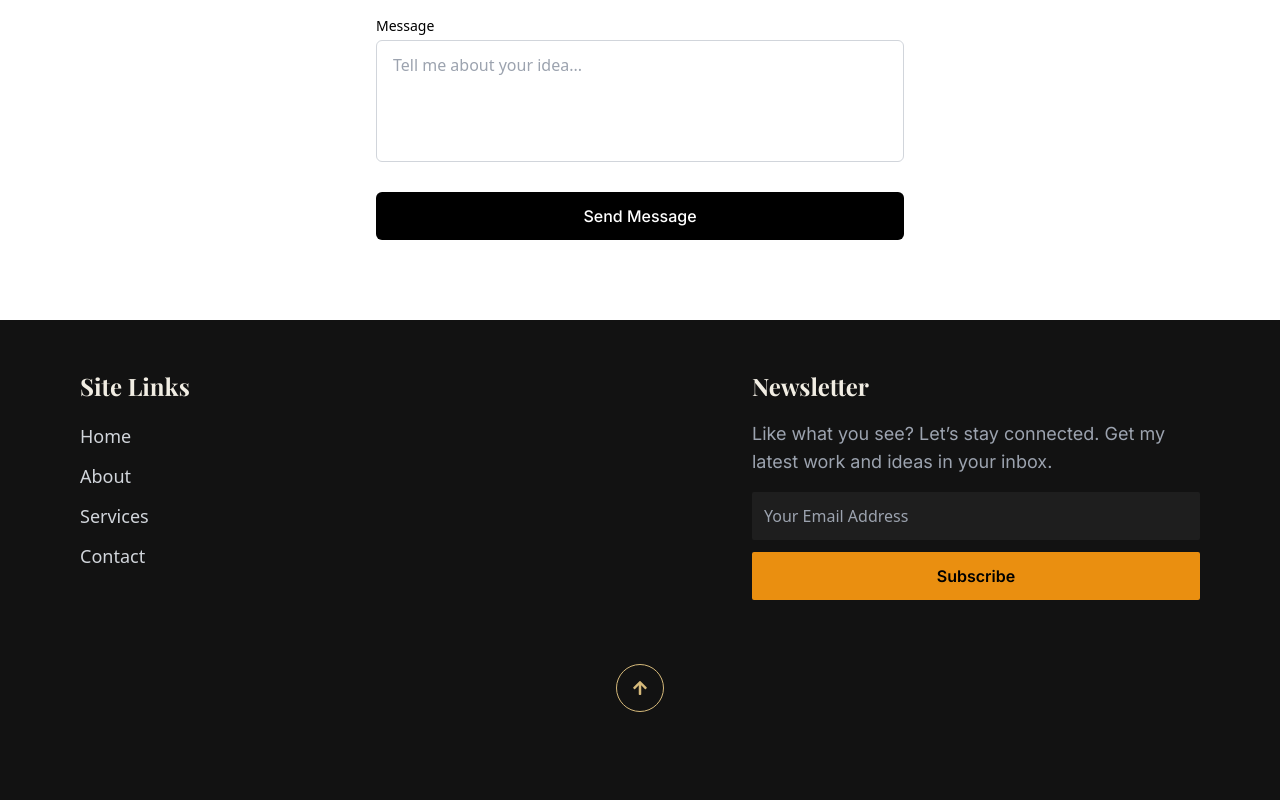
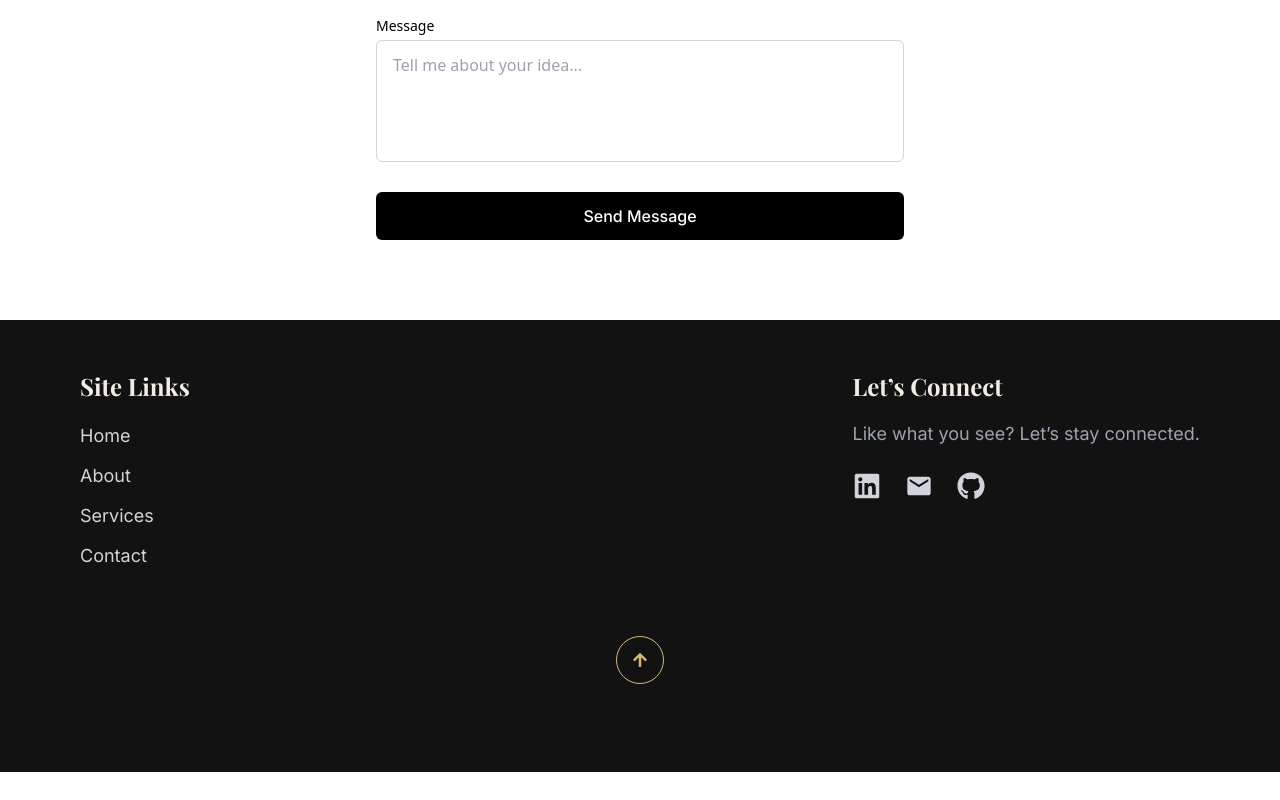
Before and after one commit to Pooja184/Portfolio, a React (Vite) app in the folder Frontend/: page /contact in a window 1280 px wide. Shown: the part 836-1636 px from the top of the page. After the commit the page ends 1608 px from the top, so only its background shows below. Built offline with nearby package versions, Linux system fonts and the light colour scheme.

Commit message:
use NavLink instead of lists to show sites

```diff
--- a/Frontend/src/components/Footer.jsx
+++ b/Frontend/src/components/Footer.jsx
@@ -1,47 +1,80 @@
 import React from "react";
-import { FaArrowUp } from "react-icons/fa";
-
+import { FaArrowUp, FaGithub, FaLinkedin } from "react-icons/fa";
+import { MdEmail } from "react-icons/md";
+import { NavLink } from "react-router-dom";
 const Footer = () => {
-
   const scrollToTop = () => {
-  window.scrollTo({ top: 0, behavior: "smooth" });
-};
+    window.scrollTo({ top: 0, behavior: "smooth" });
+  };
   return (
     <footer className="bg-[#121212] text-white px-6 md:px-20 py-12">
       <div className="flex flex-col md:flex-row justify-between gap-10 md:gap-20">
         {/* Site Links */}
         <div>
-          <h2 className=" font-bold text-[#F1EDE3] mb-4 text-xl/8 md:text-2xl/9">Site Links</h2>
-          <ul className="space-y-2 text-gray-300 text-base/6 md:text-lg/8">
-            <li>Home</li>
-            <li>About</li>
-            <li>Services</li>
-            <li>Contact</li>
-          </ul>
+          <h2 className=" font-bold text-[#F1EDE3] mb-4 text-xl/8 md:text-2xl/9">
+            Site Links
+          </h2>
+          <div className="space-y-2 flex flex-col text-base/6 md:text-lg/8">
+            <NavLink to={"/"} className="text-gray-300 hover:text-white">Home</NavLink>
+            <NavLink to={"/about"} className="text-gray-300 hover:text-white">About</NavLink>
+            <NavLink to={"/projects"} className="text-gray-300 hover:text-white">Services</NavLink>
+            <NavLink to={"/contact"} className="text-gray-300 hover:text-white">Contact</NavLink>
+          </div>
         </div>
 
         {/* Newsletter */}
         <div className="md:max-w-md">
-          <h2 className="text-xl/8 md:text-2xl/9 font-bold text-[#F1EDE3] mb-4">Newsletter</h2>
-          <p className=" text-gray-400 mb-4 text-base/5 md:text-lg/7">
-            Like what you see? Let’s stay connected. Get my latest work and ideas in your inbox.
+          <h2 className="text-xl/8 md:text-2xl/9 font-bold text-[#F1EDE3] mb-4">
+            Let’s Connect
+          </h2>
+
+          <p className="text-gray-400 mb-6 text-base/5 md:text-lg/7">
+            Like what you see? Let’s stay connected.
           </p>
-          <input
-            type="email"
-            placeholder="Your Email Address"
-            className="w-full p-3 rounded-sm bg-[#1e1e1e] text-gray-300 placeholder:text-gray-400 outline-none mb-3"
-          />
-          <button className="w-full  bg-[#ea8f10] hover:bg-[#f7ad34] text-black font-semibold py-3 rounded-sm">
-            Subscribe
-          </button>
+
+          <div className="flex items-center gap-6">
+            {/* LinkedIn */}
+            <a
+              href="https://www.linkedin.com/in/pooja-bhambid-346b03247"
+              target="_blank"
+              rel="noopener noreferrer"
+              className="text-gray-300 hover:text-[#0A66C2] transition"
+              aria-label="LinkedIn"
+            >
+              <FaLinkedin size={28} />
+            </a>
+
+            {/* Email */}
+            <a
+              href="mailto:poojabhambid2004@gmail.com"
+              className="text-gray-300 hover:text-[#ea8f10] transition"
+              aria-label="Email"
+            >
+              <MdEmail size={28} />
+            </a>
+
+            {/* GitHub */}
+            <a
+              href="https://github.com/Pooja184"
+              target="_blank"
+              rel="noopener noreferrer"
+              className="text-gray-300 hover:text-white transition"
+              aria-label="GitHub"
+            >
+              <FaGithub size={28} />
+            </a>
+          </div>
         </div>
       </div>
 
       {/* Bottom footer */}
       <div className="flex justify-center items-center my-10 md:mt-16">
-        <div className="w-12 h-12  border border-[#D5B97A] flex items-center justify-center rounded-full" onClick={scrollToTop}>
-        <FaArrowUp className="text-[#D5B97A]" />
-      </div>
+        <div
+          className="w-12 h-12  border border-[#D5B97A] flex items-center justify-center rounded-full"
+          onClick={scrollToTop}
+        >
+          <FaArrowUp className="text-[#D5B97A]" />
+        </div>
       </div>
     </footer>
   );
```
